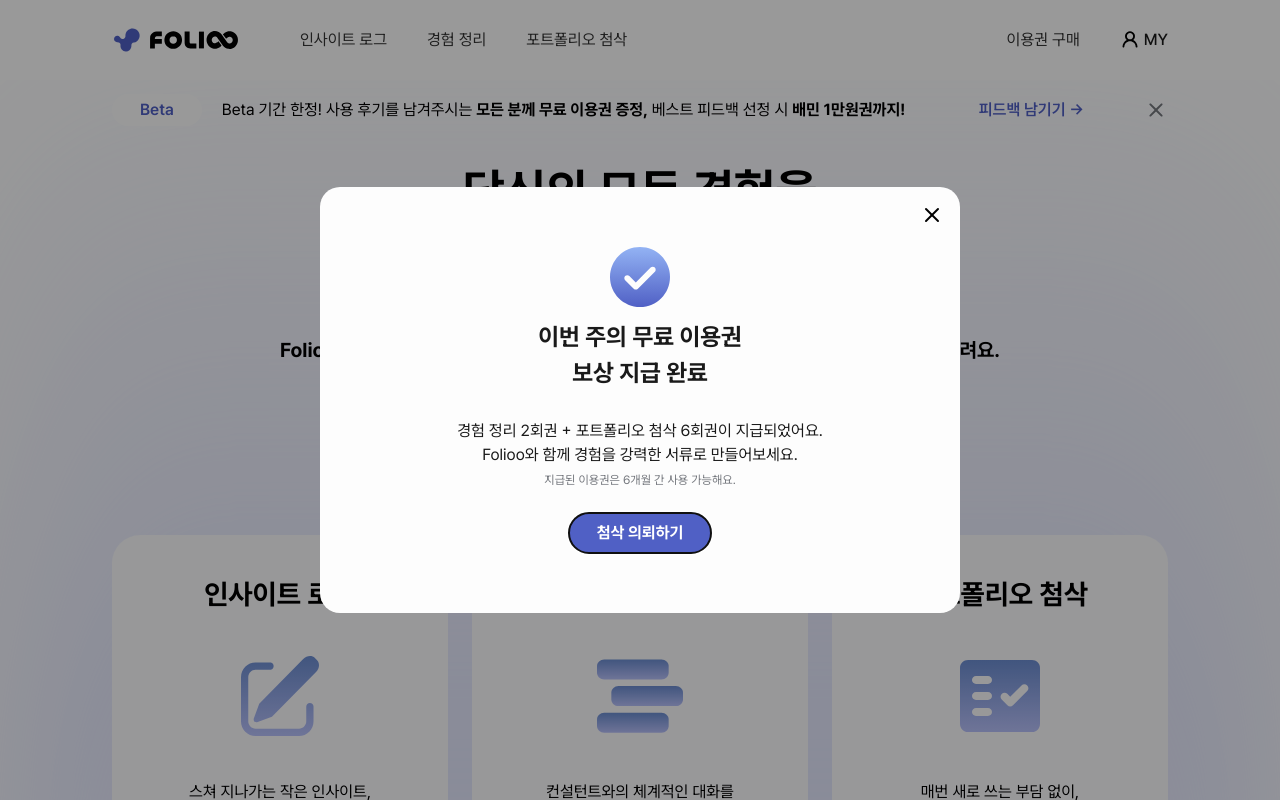
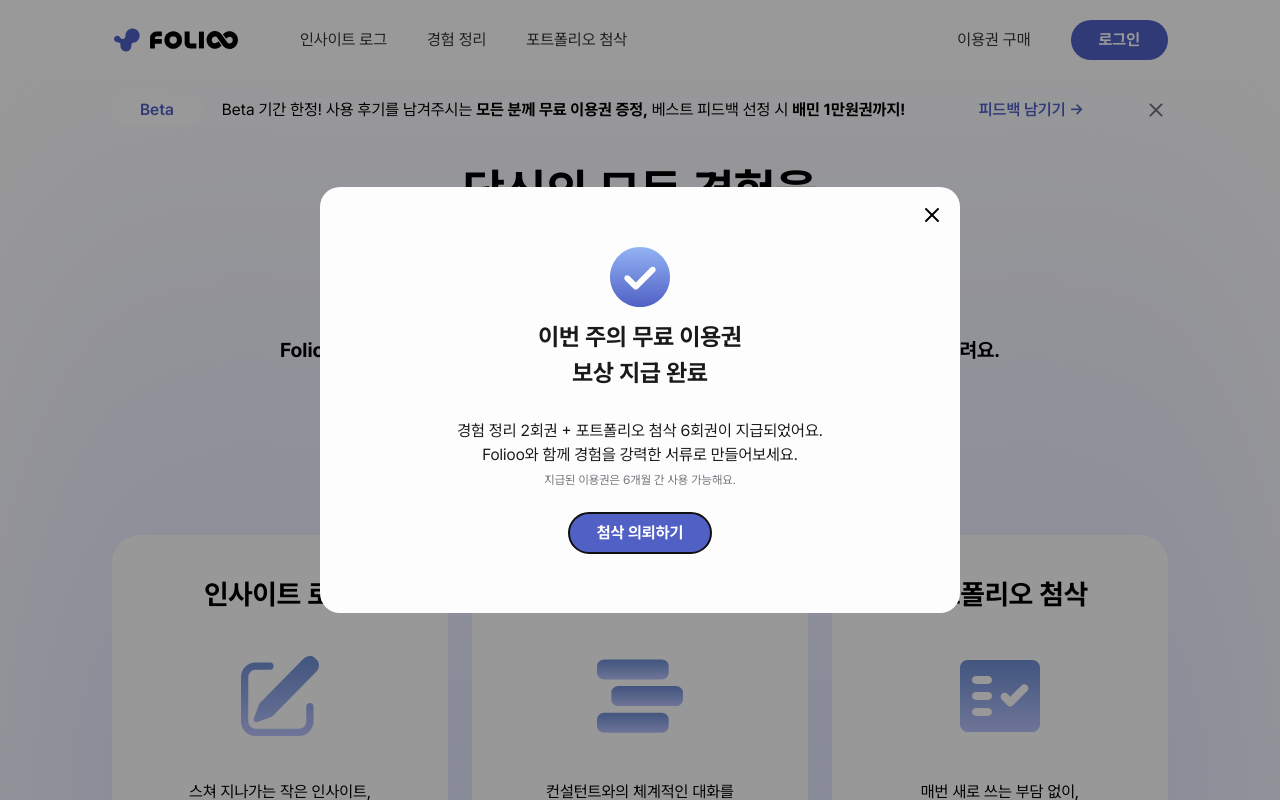
Before and after one commit to Teamie71/folioo-front, a Next.js app: page / in a window 1280 px wide. Shown: the top 800 px of the page. Built offline with nearby package versions, Linux system fonts and the light colour scheme; no server answers.

Commit message:
✨ Feat: 로그인 전역 상태 유지

```diff
--- a/src/app/layout.tsx
+++ b/src/app/layout.tsx
@@ -1,5 +1,6 @@
 import '../styles/globals.css';
 import localFont from 'next/font/local';
+import { AuthProvider } from '@/contexts/AuthProvider';
 import { QueryProvider } from '@/contexts/QueryProvider';
 
 const pretendard = localFont({
@@ -31,7 +32,9 @@ export default function RootLayout({
           dangerouslySetInnerHTML={{ __html: bannerScript }}
           suppressHydrationWarning
         />
-        <QueryProvider>{children}</QueryProvider>
+        <QueryProvider>
+          <AuthProvider>{children}</AuthProvider>
+        </QueryProvider>
       </body>
     </html>
   );
--- a/src/components/Navbar.tsx
+++ b/src/components/Navbar.tsx
@@ -5,13 +5,18 @@ import Link from 'next/link';
 import Image from 'next/image';
 import { useRouter, usePathname } from 'next/navigation';
 import { ProfileModal } from '@/components/ProfileModal';
+import { useAuthStore } from '@/store/useAuthStore';
 import { cn } from '@/utils/utils';
 
 export default function Navbar() {
   const router = useRouter();
   const pathname = usePathname();
-  const [isLoggedIn, setIsLoggedIn] = useState(true);
+  const accessToken = useAuthStore((s) => s.accessToken);
+  const sessionRestoreAttempted = useAuthStore((s) => s.sessionRestoreAttempted);
   const [isProfileModalOpen, setIsProfileModalOpen] = useState(false);
+
+  const isLoggedIn = accessToken != null;
+  const showAuthArea = sessionRestoreAttempted;
 
   const linkClass = (href: string) =>
     cn(
@@ -22,7 +27,6 @@ export default function Navbar() {
     );
 
   const handleLogin = () => {
-    setIsLoggedIn(true);
     router.push('/login');
   };
 
@@ -56,7 +60,9 @@ export default function Navbar() {
           </div>
 
           <div className='flex items-center'>
-            {isLoggedIn ? (
+            {!showAuthArea ? (
+              <div className='h-[36px] w-[80px]' aria-hidden />
+            ) : isLoggedIn ? (
               <div className='flex items-center gap-[40px]'>
                 <Link href='/topup' className={linkClass('/topup')}>
                   이용권 구매
```
